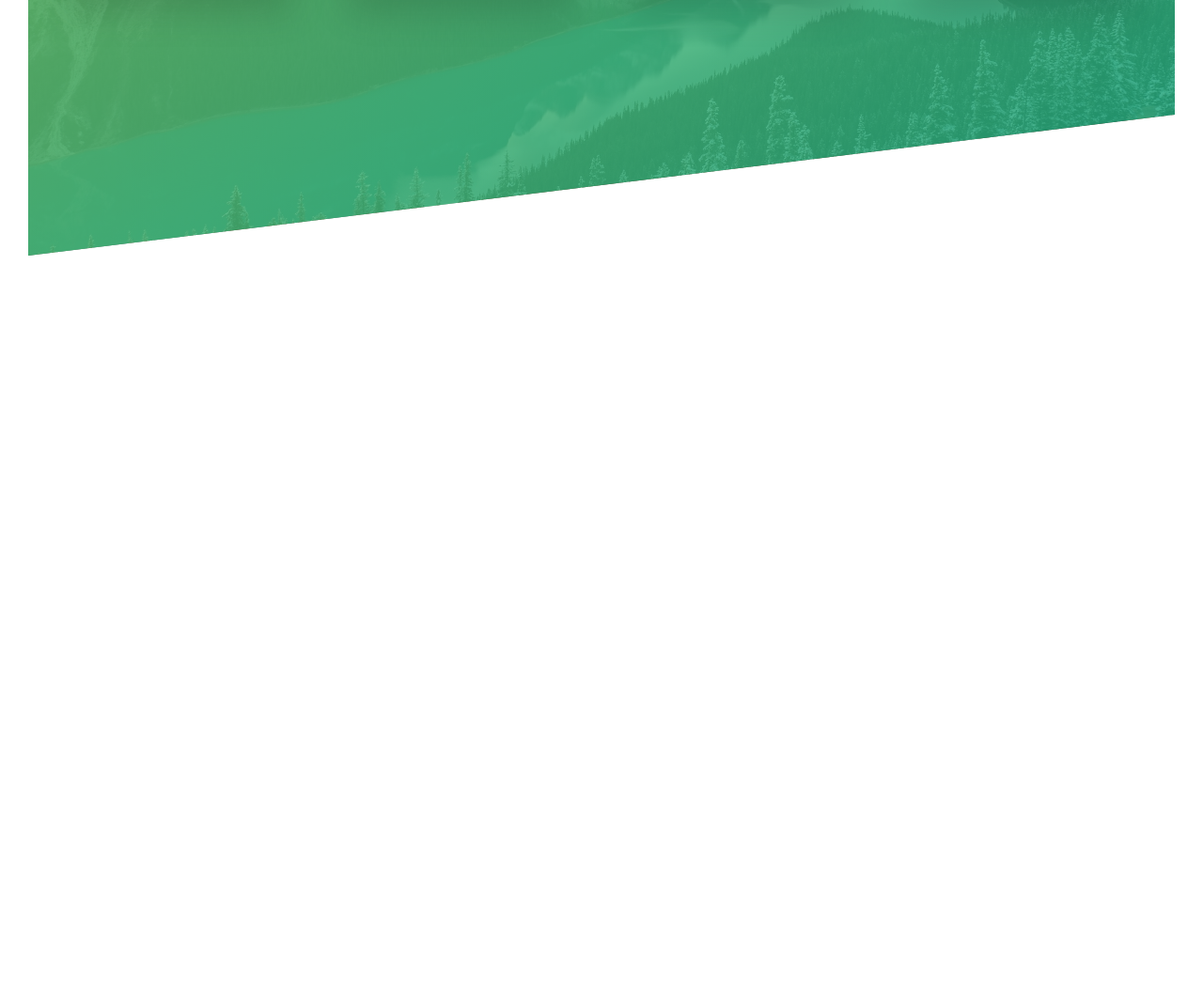
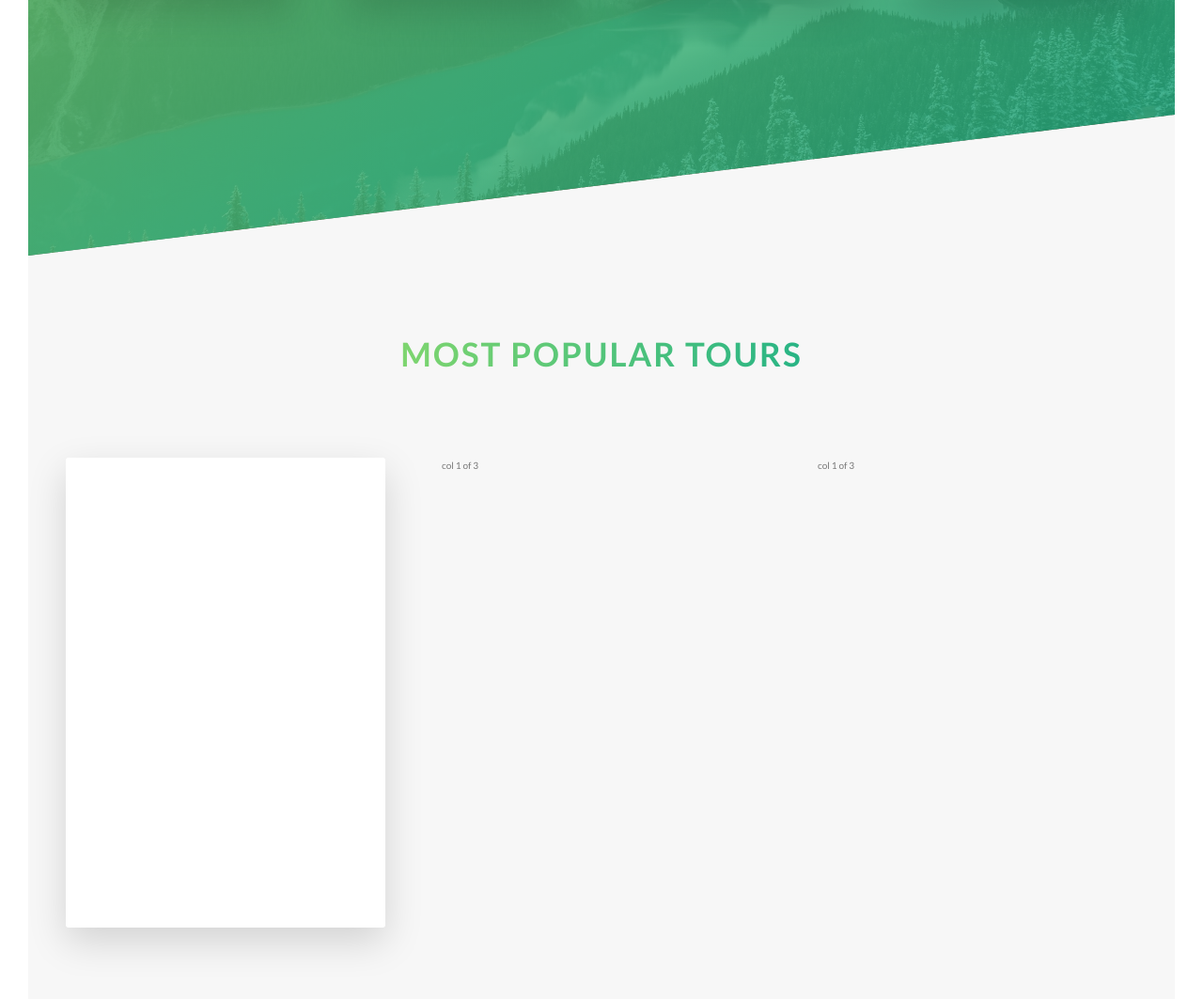
Before and after one commit to mlavagni/natours, a website: page index.html in a window 1280 px wide. Shown: the part 1964-3027 px from the top of the page at 94% size. Before the commit the page ends 2236 px from the top, so only its background shows below. Drawn offline with Linux system fonts and the light colour scheme.

Commit message:
adding tours section

```diff
--- a/index.html
+++ b/index.html
@@ -128,6 +128,34 @@
           </div>
         </div>
       </section>
+
+      <section class="section-tours">
+        <div class="u-center-text u-margin-botton-big">
+          <h2 class="heading-secondary">
+            Most popular tours
+          </h2>
+        </div>
+
+        <div class="row">
+          <div class="col-1-of-3">
+            <div class="card">
+              <div class="card__side card__side--front">
+                front
+              </div>
+
+              <div class="card__side card__side--back card__side--back-1">
+                back1
+              </div>
+            </div>
+          </div>
+          <div class="col-1-of-3">
+            col 1 of 3
+          </div>
+          <div class="col-1-of-3">
+            col 1 of 3
+          </div>
+        </div>
+      </section>
     </main>
     <!--
     <section class="test-grid">
--- a/sass/abstracts/_variables.scss
+++ b/sass/abstracts/_variables.scss
@@ -2,6 +2,12 @@
 $color-primary: #55c57a;
 $color-primary-light: #7ed56f;
 $color-primary-dark: #28b485;
+
+$color-secondary-light: #ffb900;
+$color-secondary-dark: #ff7730;
+
+$color-tertiary-light: #2998ff;
+$color-tertiary-dark: #5643fa;
 
 $color-gray-light-1: #f7f7f7;
 
--- /dev/null
+++ b/sass/components/_card.scss
@@ -0,0 +1,45 @@
+.card {
+  perspective: 150rem;
+  -moz-perspective: 150rem;
+  position: relative;
+  height: 50rem;
+
+  &__side {
+    color: #fff;
+    font-size: 2rem;
+
+    height: 50rem;
+    transition: all 0.8s ease;
+    position: absolute;
+    top: 0;
+    left: 0;
+    width: 100%;
+    backface-visibility: hidden;
+    border-radius: 3px;
+    box-shadow: 0 1.5rem 4rem rgba($color-black, 0.15);
+
+    &--front {
+      background-color: $color-white;
+    }
+
+    &--back {
+      transform: rotateY(180deg);
+
+      &-1 {
+        background-image: linear-gradient(
+          to right bottom,
+          $color-secondary-light,
+          $color-secondary-dark
+        );
+      }
+    }
+  }
+
+  &:hover &__side--front {
+    transform: rotateY(180deg);
+  }
+
+  &:hover &__side--back {
+    transform: rotateY(0);
+  }
+}
--- a/sass/main.scss
+++ b/sass/main.scss
@@ -13,5 +13,6 @@
 @import "components/button";
 @import "components/composition";
 @import "components/feature-box";
+@import "components/card";
 
 @import "pages/home";
--- a/sass/pages/_home.scss
+++ b/sass/pages/_home.scss
@@ -20,3 +20,9 @@
     transform: skewY(7deg);
   }
 }
+
+.section-tours {
+  background-color: $color-gray-light-1;
+  padding: 25rem 0 50rem 0;
+  margin-top: -10rem;
+}
```
Also changed, not shown: css/style.css.
